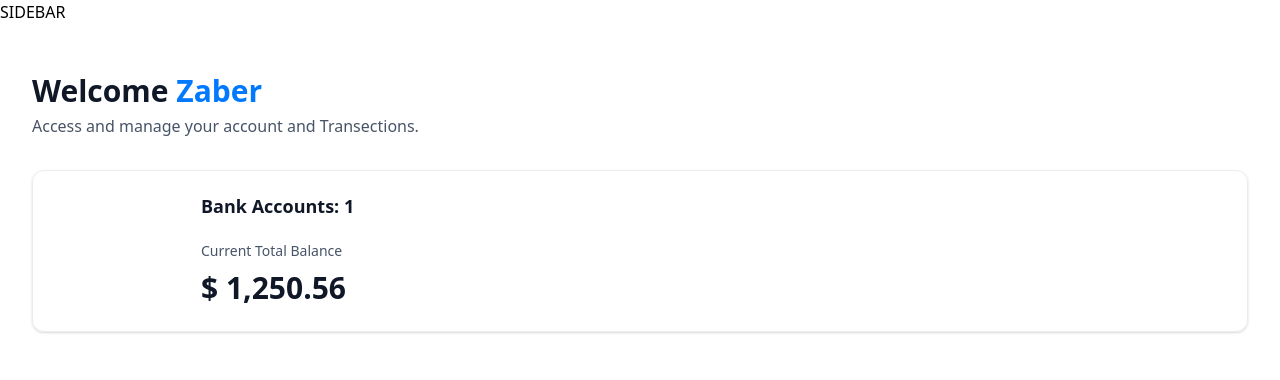
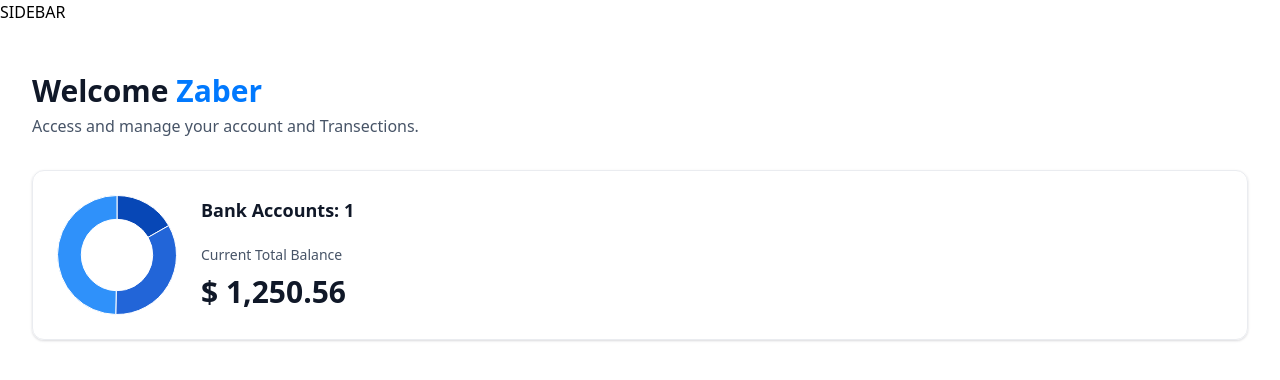
Before and after one commit to raselrzl/fash-finance, a Next.js app: page / in a window 1280 px wide. Shown: the top 380 px of the page. Built offline with nearby package versions, Linux system fonts and the light colour scheme.

Commit message:
add doughnut chart

```diff
--- a/components/AnimatedCounter.tsx
+++ b/components/AnimatedCounter.tsx
@@ -5,7 +5,7 @@ const AnimatedCounter = ({amount}:{amount:number}) => {
   return (
     <div className='w-full'>
         <CountUp
-            duration={2.00}
+            duration={1.00}
             decimals={2}
             decimal="."
             prefix="$ "
--- /dev/null
+++ b/components/DoudhnutChart.tsx
@@ -0,0 +1,35 @@
+"use client"
+import { ArcElement, Legend, Tooltip, Chart as ChartJS } from 'chart.js';
+import React from 'react';
+import { Doughnut } from 'react-chartjs-2';
+ChartJS.register(ArcElement, Tooltip, Legend);
+
+const DoughnutChart = ({ accounts }: DoughnutChartProps) => {
+    const data = {
+        datasets: [{
+            label: 'Banks',
+            data: [1250, 2500, 3700],
+            backgroundColor: ['#0747b6', '#2265d8', '#2f91fa'],
+            borderWidth: 1
+        }],
+        labels: ['Bank One', 'Bank Two', 'Bank Three']
+    };
+
+    return (
+        <>
+            <Doughnut
+                 data={data}
+                 options={{
+                    cutout:'60%',
+                    plugins:{
+                        legend:{
+                            display:false
+                        }
+                    }
+                 }}
+            />
+        </>
+    );
+};
+
+export default DoughnutChart;
--- a/components/TotalBalanceBox.tsx
+++ b/components/TotalBalanceBox.tsx
@@ -2,6 +2,7 @@
 import { formatAmount } from "@/lib/utils";
 import CountUp from 'react-countup/build/CountUp'
 import AnimatedCounter from "./AnimatedCounter";
+import DoudhnutChart from "./DoudhnutChart";
 
 
 const TotalBalanceBox = ({
@@ -10,7 +11,7 @@ const TotalBalanceBox = ({
   return (
     <section className="total-balance">
         <div className="total-balance-chart">
-            {/* DoughnutChart */}
+            <DoudhnutChart accounts={accounts}/>
         </div>
         <div className="flex flex-col gap-6">
             <h2 className="header-2">
--- a/package.json
+++ b/package.json
@@ -10,12 +10,14 @@
   },
   "dependencies": {
     "@radix-ui/react-slot": "^1.1.0",
+    "chart.js": "^4.4.3",
     "class-variance-authority": "^0.7.0",
     "clsx": "^2.1.1",
     "lucide-react": "^0.424.0",
     "next": "14.2.5",
     "query-string": "^9.1.0",
     "react": "^18",
+    "react-chartjs-2": "^5.2.0",
     "react-countup": "^6.5.3",
     "react-dom": "^18",
     "tailwind-merge": "^2.4.0",
```
Also changed, not shown: 1 other file (tests, documents, lock files or other folders).
